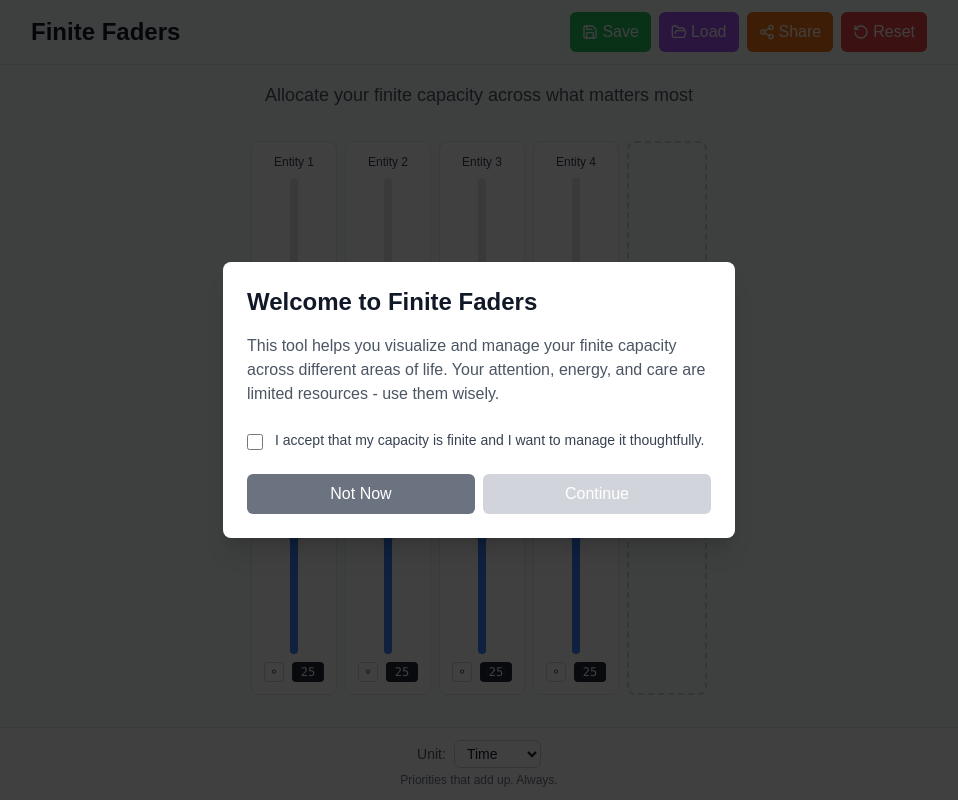
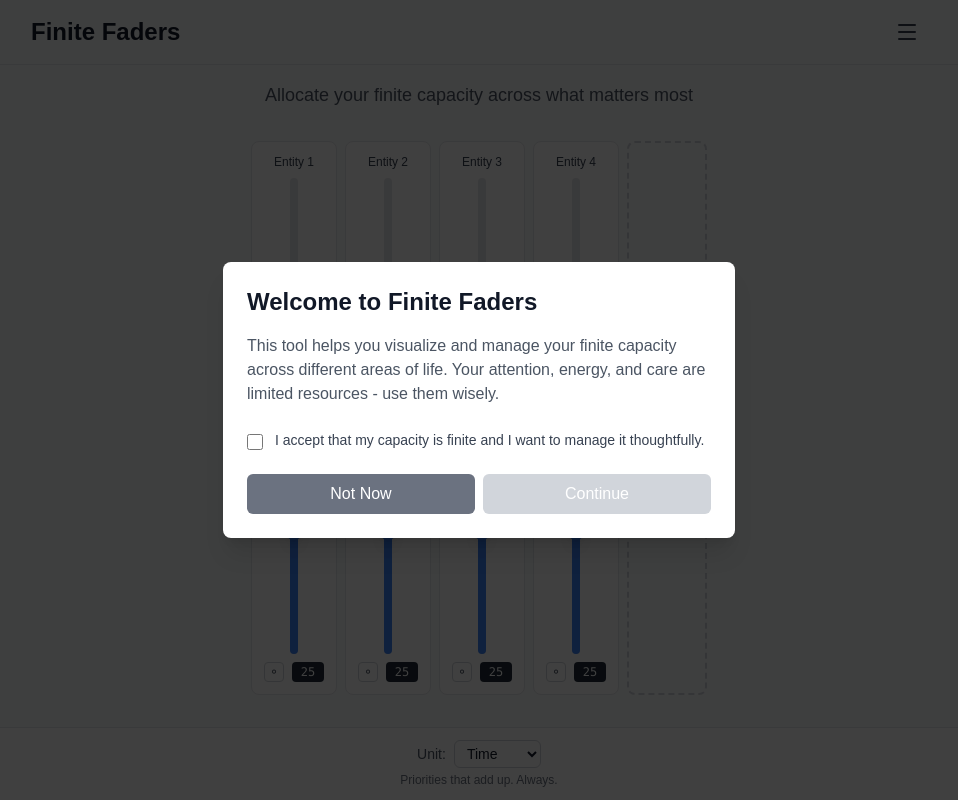
Before and after one commit to dJPoida/finite-faders, a React (Vite) app: page / in a window 1280 px wide. Shown: the whole page, without its empty margins (161-1119 px from the left). Built offline with nearby package versions, Linux system fonts and the light colour scheme.

Commit message:
Move save load reset share behind hamburger

```diff
--- a/src/components/Header.tsx
+++ b/src/components/Header.tsx
@@ -1,8 +1,8 @@
 "use client"
 
-import { useState, useRef } from "react"
+import { useState, useRef, useEffect } from "react"
 import { useSimpleStore } from "@/lib/simple-store"
-import { Save, FolderOpen, RotateCcw, Share2 } from "lucide-react"
+import { Save, FolderOpen, RotateCcw, Share2, Menu, X } from "lucide-react"
 import html2canvas from "html2canvas"
 
 interface HeaderProps {
@@ -12,6 +12,7 @@ interface HeaderProps {
 export default function Header({ faderBankRef }: HeaderProps) {
   const { reset } = useSimpleStore()
   const [showSaveLoad, setShowSaveLoad] = useState(false)
+  const [menuOpen, setMenuOpen] = useState(false)
 
   const handleSave = () => {
     setShowSaveLoad(true)
@@ -76,6 +77,33 @@ export default function Header({ faderBankRef }: HeaderProps) {
     }
   }
 
+  // Close menu when clicking outside
+  useEffect(() => {
+    if (!menuOpen) return
+
+    const handleClickOutside = (e: MouseEvent) => {
+      const target = e.target as HTMLElement
+      if (!target.closest('.menu-container')) {
+        setMenuOpen(false)
+      }
+    }
+
+    // Delay adding the listener to avoid immediate closure
+    const timeoutId = setTimeout(() => {
+      document.addEventListener('click', handleClickOutside)
+    }, 0)
+
+    return () => {
+      clearTimeout(timeoutId)
+      document.removeEventListener('click', handleClickOutside)
+    }
+  }, [menuOpen])
+
+  const handleMenuAction = (action: () => void) => {
+    action()
+    setMenuOpen(false)
+  }
+
   return (
     <>
       <header className="w-full p-2 sm:p-3 border-b border-gray-200 dark:border-gray-800 flex-shrink-0">
@@ -84,42 +112,53 @@ export default function Header({ faderBankRef }: HeaderProps) {
             Finite Faders
           </h1>
 
-          <div className="flex items-center gap-1 sm:gap-2">
+          <div className="relative menu-container">
             <button
-              onClick={handleSave}
-              className="p-2 sm:px-3 sm:py-2 bg-green-500 text-white rounded-md hover:bg-green-600 transition-colors focus:outline-none focus:ring-2 focus:ring-green-500 focus:ring-offset-2 flex items-center gap-1"
-              title="Save current scenario"
+              onClick={() => setMenuOpen(!menuOpen)}
+              className="p-2 text-gray-700 dark:text-gray-300 hover:bg-gray-200 dark:hover:bg-gray-700 rounded-md transition-colors focus:outline-none focus:ring-2 focus:ring-blue-500"
+              title="Menu"
+              aria-label="Menu"
             >
-              <Save size={16} />
-              <span className="hidden md:inline">Save</span>
+              {menuOpen ? <X size={24} /> : <Menu size={24} />}
+            </button>
+
+            {menuOpen && (
+              <div className="absolute right-0 mt-2 w-48 bg-white dark:bg-gray-800 rounded-lg shadow-lg border border-gray-200 dark:border-gray-700 py-1 z-50">
+                <button
+                  onClick={() => handleMenuAction(handleSave)}
+                  className="w-full px-4 py-3 text-left hover:bg-gray-100 dark:hover:bg-gray-700 flex items-center gap-3 text-gray-900 dark:text-gray-100 transition-colors"
+                >
+                  <Save size={18} className="text-green-500" />
+                  <span>Save</span>
                 </button>
 
                 <button
-              onClick={handleLoad}
-              className="p-2 sm:px-3 sm:py-2 bg-purple-500 text-white rounded-md hover:bg-purple-600 transition-colors focus:outline-none focus:ring-2 focus:ring-purple-500 focus:ring-offset-2 flex items-center gap-1"
-              title="Load saved scenario"
+                  onClick={() => handleMenuAction(handleLoad)}
+                  className="w-full px-4 py-3 text-left hover:bg-gray-100 dark:hover:bg-gray-700 flex items-center gap-3 text-gray-900 dark:text-gray-100 transition-colors"
                 >
-              <FolderOpen size={16} />
-              <span className="hidden md:inline">Load</span>
+                  <FolderOpen size={18} className="text-purple-500" />
+                  <span>Load</span>
                 </button>
 
                 <button
-              onClick={handleShare}
-              className="p-2 sm:px-3 sm:py-2 bg-orange-500 text-white rounded-md hover:bg-orange-600 transition-colors focus:outline-none focus:ring-2 focus:ring-orange-500 focus:ring-offset-2 flex items-center gap-1"
-              title="Share faders as PNG image"
+                  onClick={() => handleMenuAction(handleShare)}
+                  className="w-full px-4 py-3 text-left hover:bg-gray-100 dark:hover:bg-gray-700 flex items-center gap-3 text-gray-900 dark:text-gray-100 transition-colors"
                 >
-              <Share2 size={16} />
-              <span className="hidden md:inline">Share</span>
+                  <Share2 size={18} className="text-orange-500" />
+                  <span>Share</span>
                 </button>
 
+                <div className="border-t border-gray-200 dark:border-gray-700 my-1"></div>
+
                 <button
-              onClick={handleReset}
-              className="p-2 sm:px-3 sm:py-2 bg-red-500 text-white rounded-md hover:bg-red-600 transition-colors focus:outline-none focus:ring-2 focus:ring-red-500 focus:ring-offset-2 flex items-center gap-1"
-              title="Reset all faders"
+                  onClick={() => handleMenuAction(handleReset)}
+                  className="w-full px-4 py-3 text-left hover:bg-gray-100 dark:hover:bg-gray-700 flex items-center gap-3 text-gray-900 dark:text-gray-100 transition-colors"
                 >
-              <RotateCcw size={16} />
-              <span className="hidden md:inline">Reset</span>
+                  <RotateCcw size={18} className="text-red-500" />
+                  <span>Reset</span>
                 </button>
+              </div>
+            )}
           </div>
         </div>
       </header>
```
Also changed, not shown: 6 other files (tests, documents, lock files or other folders). Lines whose indentation alone changed are shown as unchanged.
